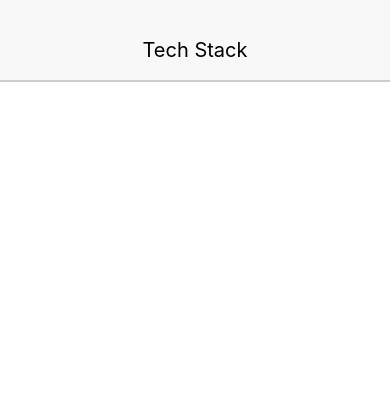
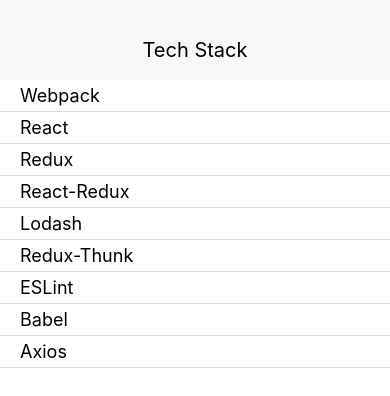
Before and after one commit to ryanachten/react-native-redux-test, a React Native app: screen / in a window 390 px wide. Shown: the top 396 px of the page. Built offline with nearby package versions, Linux system fonts and the light colour scheme.

Commit message:
Add init ListItem component

```diff
--- a/src/App.js
+++ b/src/App.js
@@ -6,15 +6,13 @@
 import { Header } from './components/common';
 import LibraryList from './components/LibraryList';
 
-const App = () => {
-  return (
+const App = () => (
   <Provider store={createStore(reducers)}>
-      <View>
+    <View style={{ flex: 1 }}>
       <Header label="Tech Stack" />
       <LibraryList />
     </View>
   </Provider>
 );
-};
 
 export default App;
--- a/src/components/LibraryList.js
+++ b/src/components/LibraryList.js
@@ -1,11 +1,12 @@
 import React, { Component } from 'react';
 import { connect } from 'react-redux';
 import { FlatList } from 'react-native';
+import ListItem from './ListItem';
 
 class LibraryList extends Component {
 
-  renderItem(library) {
-
+  renderItem({ item }) {
+      return <ListItem library={item} />;
   }
 
   render() {
@@ -13,7 +14,7 @@
       <FlatList
         data={this.props.libraries}
         renderItem={this.renderItem}
-        keyExtractor={(library) => library.id}
+        keyExtractor={(library) => library.id.toString()}
       />
     );
   }
--- /dev/null
+++ b/src/components/ListItem.js
@@ -0,0 +1,26 @@
+import React, { Component } from 'react';
+import { Text } from 'react-native';
+import { CardSection } from './common';
+
+class ListItem extends Component {
+
+  render() {
+    const { titleStyle } = styles;
+    const { title } = this.props.library;
+
+    return (
+      <CardSection>
+        <Text style={titleStyle}>{title}</Text>
+      </CardSection>
+    );
+  }
+}
+
+const styles = {
+  titleStyle: {
+    fontSize: 18,
+    paddingLeft: 15
+  }
+};
+
+export default ListItem;
```
Lines whose indentation alone changed are shown as unchanged.
